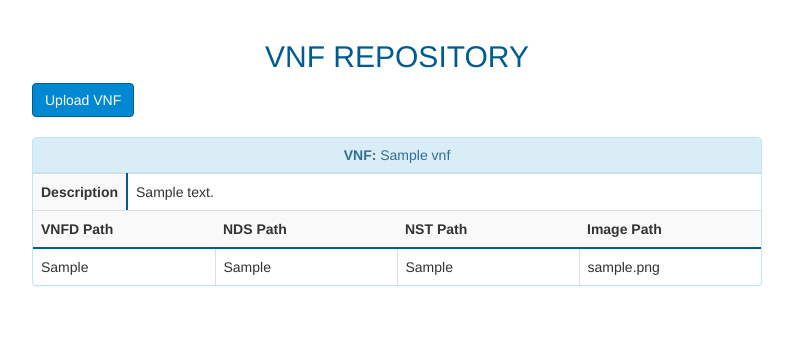
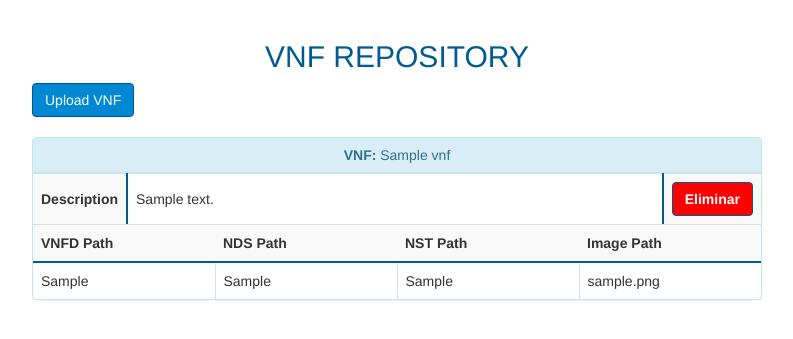
Before and after one commit to 6G-SANDBOX/portal, a Flask app: page /vnf_repository in a window 1280 px wide, after a click that opens the changed part. Shown: the part 52-391 px from the top of the page, without its empty margins (243-1036 px from the left). Run offline with Flask 2, Linux system fonts and the light colour scheme; a user stored in the database is signed in; tables that the repository leaves empty hold one stand-in row (values such as "Sample post"); some libraries are stand-ins or nearby versions.

Commit message:
Add delete VNF button in VNF repository items

```diff
--- a/app/main/routes.py
+++ b/app/main/routes.py
@@ -113,6 +113,7 @@ def execution(execution_id):
                                            executor=executor, postRun=postRun, preRun=preRun)
             except Exception as e:
                 flash(f'Exception while trying to connect with dispatcher: {e}', 'error')
+                return experiment(exe.experiment_id)
         else:
             flash(f'Forbidden - You don\'t have permission to access this execution', 'error')
             return redirect(url_for('main.index'))
@@ -123,6 +124,19 @@ def execution(execution_id):
 def vnf_repository():
     VNFs = current_user.user_VNFs()
     return render_template('vnf_repository.html', title='Home', VNFs=VNFs)
+
+
+@bp.route('/delete_VNF/<vnf_id>', methods=['GET'])
+@login_required
+def delete_VNF(vnf_id):
+    vnf = VNF.query.get(vnf_id)
+    if vnf.user_id == current_user.id:
+        db.session.delete(vnf)
+        db.session.commit()
+        flash(f'The VNF has been successfully removed', 'info')
+    else:
+        flash(f'Forbidden - You don\'t have permission to remove this VNF', 'error')
+    return redirect(url_for('main.vnf_repository'))
 
 
 @bp.route('/upload_VNF', methods=['GET', 'POST'])
--- a/app/static/css/main.css
+++ b/app/static/css/main.css
@@ -67,6 +67,12 @@ li > a:hover{
     border-color: #0089d2;
 }
 
+.btn-delete {
+    color: #ffffff;
+    background-color: red;
+    border-color: #005b90;
+}
+
 .btn-darkBlue.focus, .btn-blue.focus, .btn-lightBlue.focus{
     color: #ffffff;
 }
--- a/app/templates/_VNF.html
+++ b/app/templates/_VNF.html
@@ -1,7 +1,12 @@
-<table class="table table-striped  table-header-right">
+<table class="table table-striped table-header-right">
     <tr>
         <th class="col-md-1">Description</th>
-        <td class="col-md-11" style="background-color: white">{{ VNFInfo.description }}</td>
+        <td class="col-md-10" style="background-color: white">{{ VNFInfo.description }}</td>
+        <th class="col-md-1" style="border-left: 2px solid #005b90 !important; border-right: 0px !important;">
+            <a class="btn btn-delete" role="button" onclick="confirmDelete({{ VNFInfo.id }})">
+                <b>Eliminar</b>
+            </a>
+        </th>
     </tr>
 </table>
 <table class="table table-striped table-header">
--- a/app/templates/vnf_repository.html
+++ b/app/templates/vnf_repository.html
@@ -9,6 +9,12 @@
     document.getElementById('navbar-home').classList.remove('menuSelected');
     document.getElementById('navbar-createExperiment').classList.remove('menuSelected');
 })();
+
+function confirmDelete(VNF_id){
+    if (window.confirm("Do you really want to remove the VNF?")) {
+        window.location.replace("/delete_VNF/"+VNF_id);
+    }
+}
 </script>
 {% endblock %}
 
@@ -16,12 +22,10 @@
 <div class="card">
     <div class = "panel panel-info">
         <div class="panel-heading" id="{{ card }}Header" style="padding: 0px !important">
-            <h2 class = "panel-title" >
-                <button class="btn btn-block btn-panel" type="button" data-toggle="collapse"
-                        data-target="#{{ card }}_VNF" aria-expanded="false" aria-controls="{{ card }}_VNF">
-                    <b>VNF:</b> {{ VNFInfo.name }}
-                </button>
-            </h2>
+            <button class="btn btn-panel" type="button" data-toggle="collapse" style="width: 100%;"
+                    data-target="#{{ card }}_VNF" aria-expanded="false" aria-controls="{{ card }}_VNF" >
+                <b>VNF:</b> {{ VNFInfo.name }}
+            </button>
         </div>
         <div id="{{ card }}_VNF" class="collapse" aria-labelledby="{{ card }}Header" data-parent="#{{ accordion }}">
             <div class="card-body">
```
